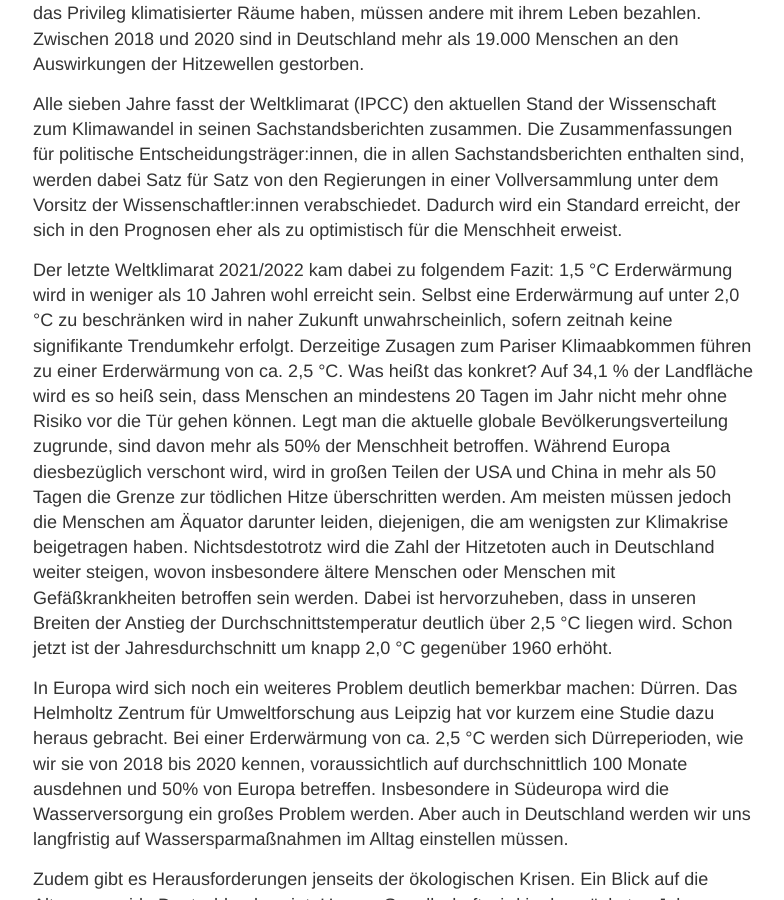
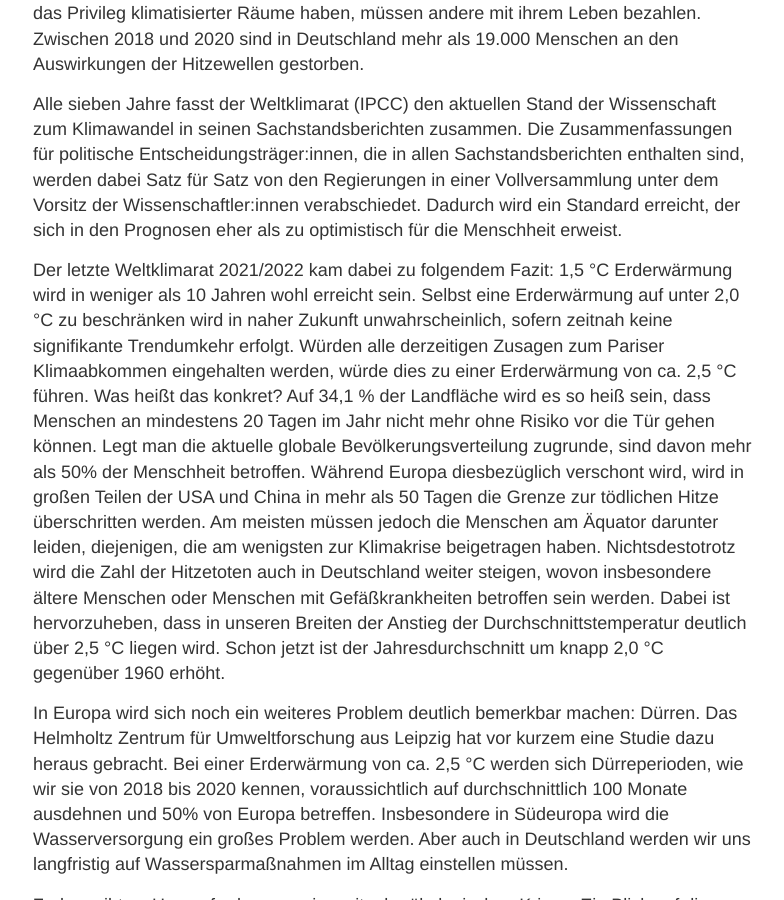
Before and after one commit to s4f-leipzig/s4f-leipzig.github.io, a Jekyll site: the page built from salon.md, in a window 1280 px wide and 900 px high, scrolled down 1838 px. Shown: the whole window, without its empty margins (247-1031 px from the left). Built offline with Jekyll 4.4.1, drawn with Linux system fonts in a browser that asks for light colours.

Commit message:
Update salon.md

```diff
--- a/salon.md
+++ b/salon.md
@@ -48,7 +48,7 @@ Nichts macht so sehr den Klimawandel persönlich erfahrbar wie eine Hitzewelle.
 
 Alle sieben Jahre fasst der Weltklimarat (IPCC) den aktuellen Stand der Wissenschaft zum Klimawandel in seinen Sachstandsberichten zusammen. Die Zusammenfassungen für politische Entscheidungsträger:innen, die in allen Sachstandsberichten enthalten sind, werden dabei Satz für Satz von den Regierungen in einer Vollversammlung unter dem Vorsitz der Wissenschaftler:innen verabschiedet. Dadurch wird ein Standard erreicht, der sich in den Prognosen eher als zu optimistisch für die Menschheit erweist.
 
-Der letzte Weltklimarat 2021/2022 kam dabei zu folgendem Fazit: 1,5 °C  Erderwärmung wird in weniger als  10 Jahren wohl erreicht sein. Selbst eine Erderwärmung auf unter 2,0 °C zu beschränken wird in naher Zukunft unwahrscheinlich, sofern zeitnah keine signifikante Trendumkehr erfolgt. Derzeitige Zusagen zum Pariser Klimaabkommen führen zu einer Erderwärmung von ca. 2,5 °C. Was heißt das konkret?
+Der letzte Weltklimarat 2021/2022 kam dabei zu folgendem Fazit: 1,5 °C  Erderwärmung wird in weniger als  10 Jahren wohl erreicht sein. Selbst eine Erderwärmung auf unter 2,0 °C zu beschränken wird in naher Zukunft unwahrscheinlich, sofern zeitnah keine signifikante Trendumkehr erfolgt. Würden alle derzeitigen Zusagen zum Pariser Klimaabkommen eingehalten werden, würde dies zu einer Erderwärmung von ca. 2,5 °C führen. Was heißt das konkret?
 Auf 34,1 % der Landfläche wird es so heiß sein, dass Menschen an mindestens 20 Tagen im Jahr nicht mehr ohne Risiko vor die Tür gehen können. Legt man die aktuelle globale Bevölkerungsverteilung zugrunde, sind davon mehr als 50% der Menschheit betroffen. Während Europa diesbezüglich verschont wird, wird in großen Teilen der USA und China in mehr als 50 Tagen die Grenze zur tödlichen Hitze überschritten werden. Am meisten müssen jedoch die Menschen am Äquator darunter leiden, diejenigen, die am wenigsten zur Klimakrise beigetragen haben. Nichtsdestotrotz wird die Zahl der Hitzetoten auch in Deutschland weiter steigen, wovon insbesondere ältere Menschen oder Menschen mit Gefäßkrankheiten betroffen sein werden. Dabei ist hervorzuheben, dass in unseren Breiten der Anstieg der Durchschnittstemperatur deutlich über 2,5 °C liegen wird. Schon jetzt ist der Jahresdurchschnitt um knapp 2,0 °C gegenüber 1960 erhöht.
 
 In Europa wird sich noch ein weiteres Problem deutlich bemerkbar machen: Dürren. Das  Helmholtz Zentrum für Umweltforschung aus Leipzig hat vor kurzem eine Studie dazu heraus gebracht. Bei einer Erderwärmung von ca. 2,5 °C  werden sich Dürreperioden, wie wir sie von 2018 bis 2020 kennen, voraussichtlich auf durchschnittlich 100 Monate ausdehnen und 50% von Europa betreffen. Insbesondere in Südeuropa wird die Wasserversorgung ein großes Problem werden. Aber auch in Deutschland werden wir uns langfristig auf Wassersparmaßnahmen im Alltag einstellen müssen.
```
